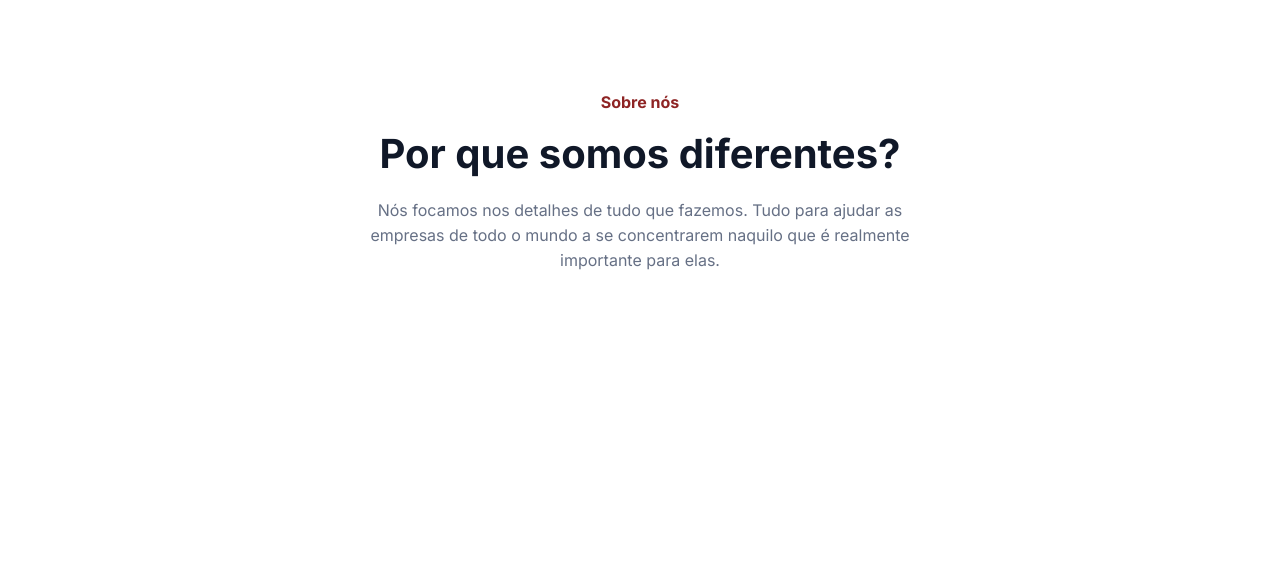
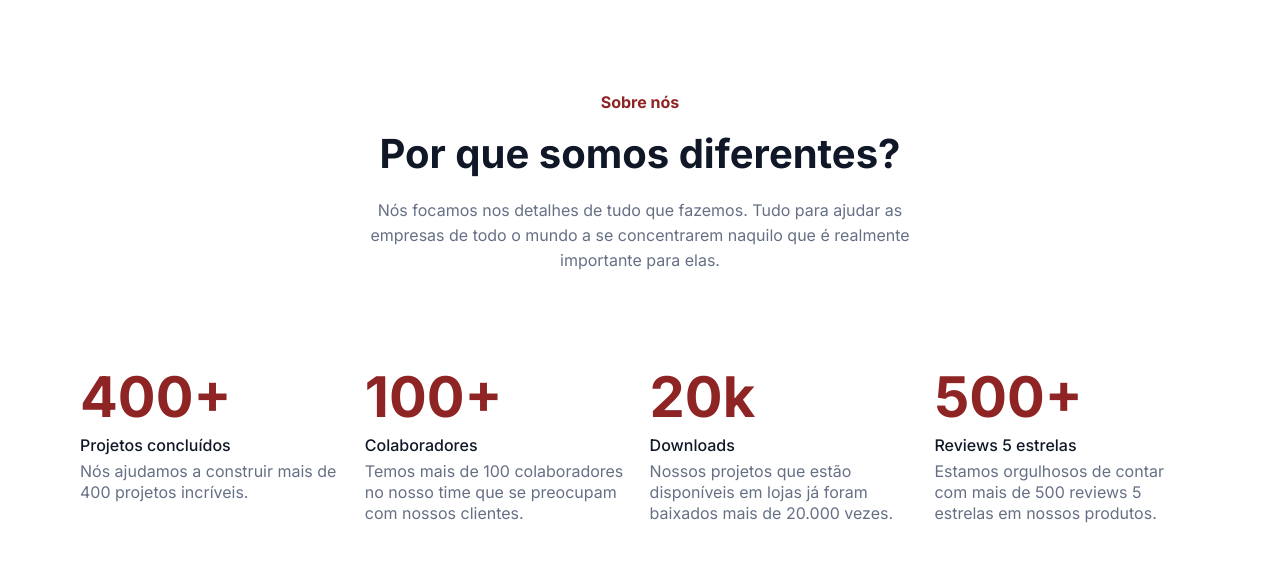
Before and after one commit to ism4jly/OptimusTech, a plain HTML site: page index.html in a window 1280 px wide. Shown: the part 70-632 px from the top of the page. Drawn offline with Linux system fonts and the light colour scheme.

Commit message:
section info with information placed

```diff
--- a/index.html
+++ b/index.html
@@ -36,5 +36,30 @@
             para elas.
         </p>
     </section>
+
+    <section class="container__info">
+        <div class="infos">
+            <div class="info-item">
+                <h1 class="info-number">400+</h1>
+                <span class="info-subtitle">Projetos concluídos</span>
+                <p class="info-text">Nós ajudamos a construir mais de 400 projetos incríveis.</p>
+            </div>
+            <div class="info-item">
+                <h1 class="info-number">100+</h1>
+                <span class="info-subtitle">Colaboradores</span>
+                <p class="info-text">Temos mais de 100 colaboradores no nosso time que se preocupam com nossos clientes.</p>
+            </div>
+            <div class="info-item">
+                <h1 class="info-number">20k</h1>
+                <span class="info-subtitle">Downloads</span>
+                <p class="info-text">Nossos projetos que estão disponíveis em lojas já foram baixados mais de 20.000 vezes.</p>
+            </div>
+            <div class="info-item">
+                <h1 class="info-number">500+</h1>
+                <span class="info-subtitle">Reviews 5 estrelas</span>
+                <p class="info-text">Estamos orgulhosos de contar com mais de 500 reviews 5 estrelas em nossos produtos.</p>
+            </div>
+        </div>
+    </section>
 </body>
 </html>
--- a/styles.css
+++ b/styles.css
@@ -1,5 +1,6 @@
 @import url("./styles/header.css");
 @import url("./styles/about.css");
+@import url("./styles/info.css");
 
 
 :root {
@@ -13,6 +14,7 @@
 }
 
 body {
+    box-sizing: border-box;
     width: 100%;
     height: 100vh;
     background-color: var(--branco);
--- /dev/null
+++ b/styles/info.css
@@ -0,0 +1,36 @@
+
+.container__info {
+    margin: 0 0 6em 0;
+}
+
+.infos {
+    display: flex;
+    flex-direction: row;
+    margin: 0 5em;
+    gap: 1.2em;
+}
+
+.info-item {
+    width: 51%;
+}
+
+
+.info-number {
+    font-size: 3.5em;
+    color: var(--vermelho);
+    font-weight: 600;
+    margin-bottom: 12px;
+}
+
+.info-subtitle {
+    font-size: 1em;
+    color: var(--titulo);
+    font-weight: 500;
+    margin-bottom: 8px;
+}
+
+.info-text {
+    margin-top: 8px;
+    color: var(--cinza);
+    line-height: 1.3em;
+}
```
